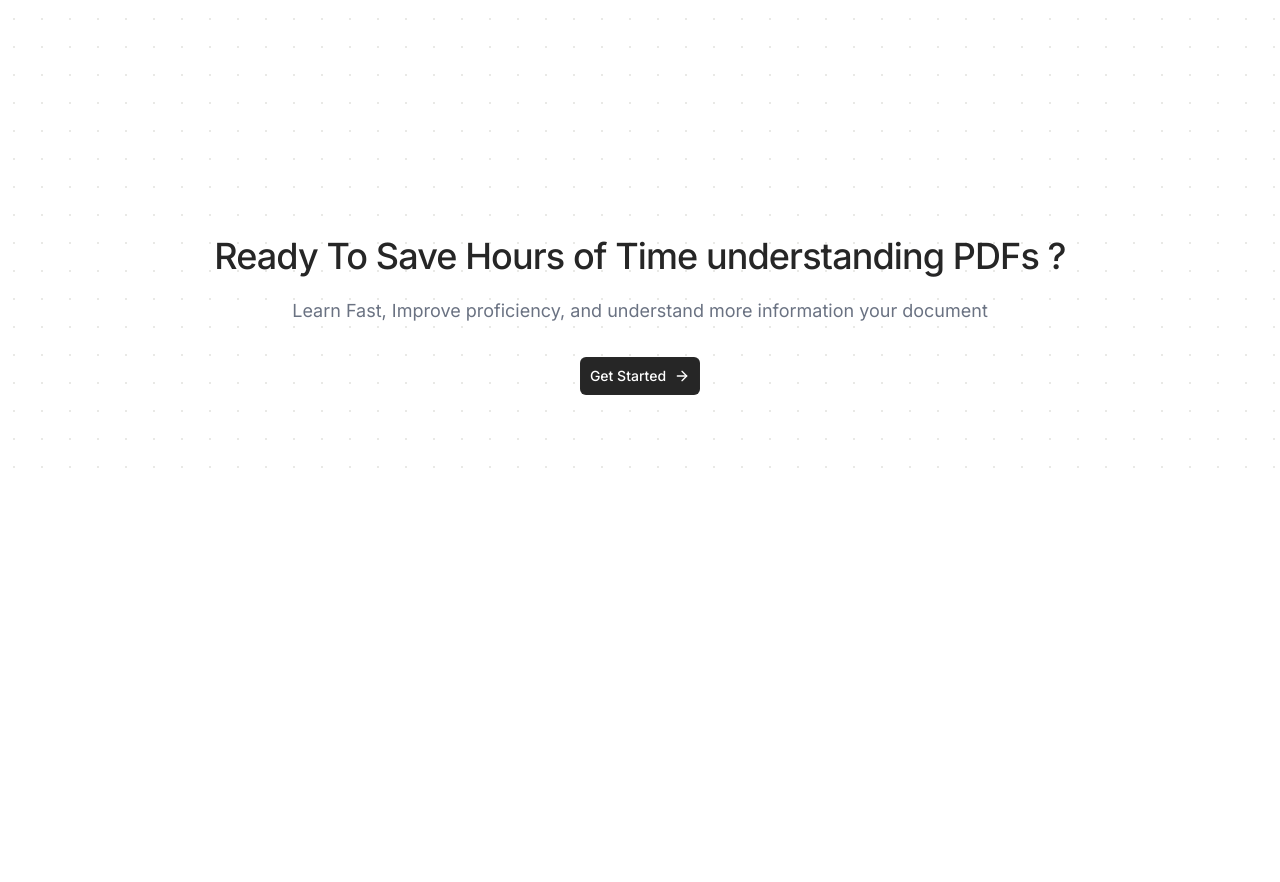
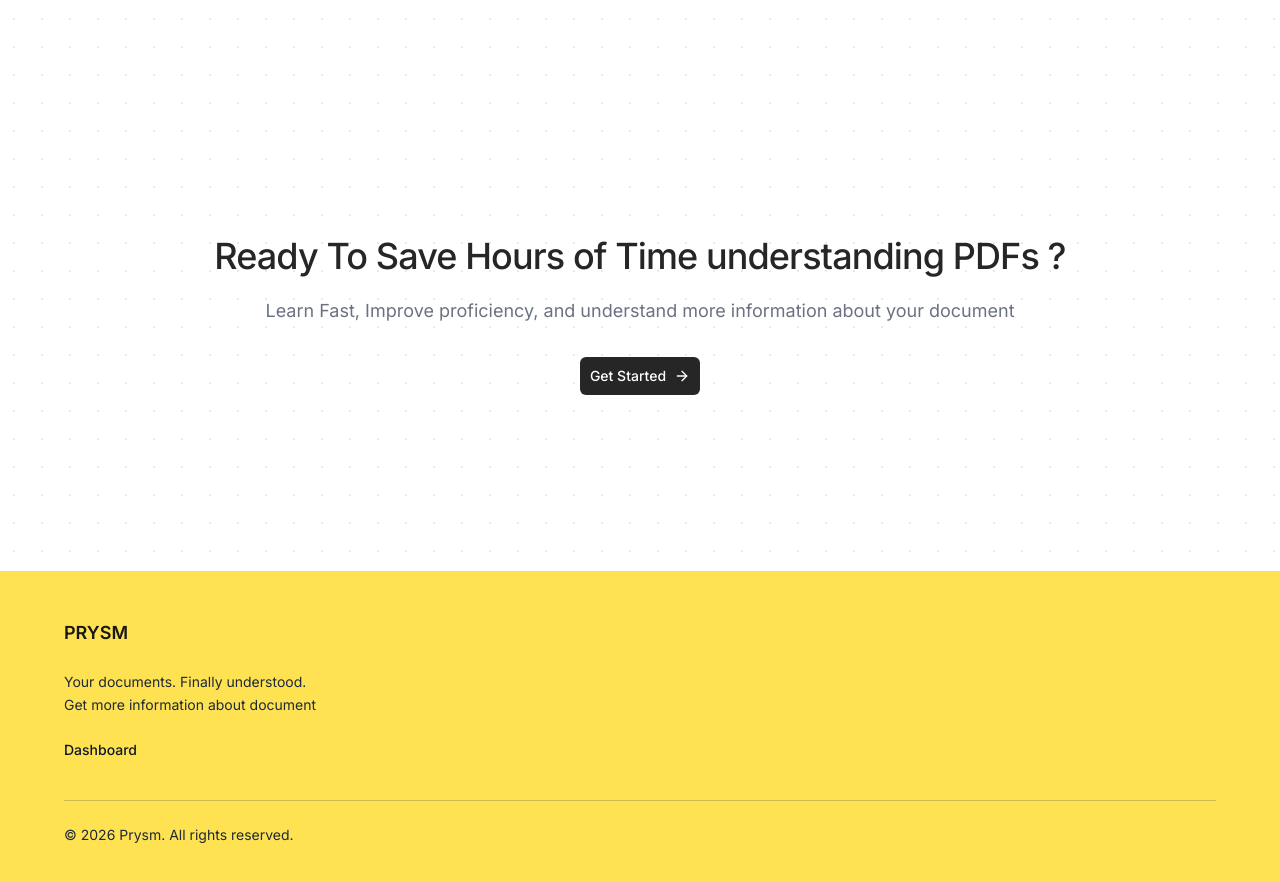
Before and after one commit to ShahuKor/PdfRaG, a Next.js app in the folder client/: page / in a window 1280 px wide. Shown: the part 2660-3542 px from the top of the page. Before the commit the page ends 3151 px from the top, so only its background shows below. Built offline with nearby package versions, Linux system fonts and the light colour scheme; no server answers.

Commit message:
Add Footer to and final landing page

```diff
--- a/client/app/page.tsx
+++ b/client/app/page.tsx
@@ -1,3 +1,4 @@
+import Footer from "@/components/common/Footer";
 import GetStarted from "@/components/common/GetStarted";
 import Hero from "@/components/common/Hero";
 import HowItWorks from "@/components/common/HowItWorks";
@@ -18,6 +19,7 @@ export default function Home() {
         <Hero />
         <HowItWorks />
         <GetStarted />
+        <Footer />
       </div>
     </div>
   );
--- /dev/null
+++ b/client/components/common/Footer.tsx
@@ -0,0 +1,48 @@
+export default function Footer() {
+  const navLinks = [
+    {
+      name: "Dashboard",
+      link: "/dashboard",
+    },
+  ];
+
+  return (
+    <footer className="bg-[#ffe252] w-full px-16 py-12">
+      <div className="flex items-start justify-between">
+        <div className="flex flex-col gap-6">
+          <div className="flex items-center gap-3">
+            <span className="text-neutral-900 font-semibold text-lg">
+              PRYSM
+            </span>
+          </div>
+
+          <p className="text-gray-800 text-sm leading-relaxed max-w-xs">
+            Your documents. Finally understood.
+            <br />
+            Get more information about document
+          </p>
+
+          <nav className="flex items-center gap-6">
+            {navLinks.map((link, index) => (
+              <a
+                key={index}
+                href={link.link}
+                className="text-gray-900 font-medium text-sm hover:text-gray-600 transition-colors"
+              >
+                {link.name}
+              </a>
+            ))}
+          </nav>
+        </div>
+      </div>
+
+      <div className="border-t border-gray-900/20 mt-10 mb-6" />
+
+      <div className="flex items-center justify-between">
+        <p className="text-gray-800 text-sm">
+          © 2026 Prysm. All rights reserved.
+        </p>
+      </div>
+    </footer>
+  );
+}
--- a/client/components/common/GetStarted.tsx
+++ b/client/components/common/GetStarted.tsx
@@ -3,13 +3,13 @@ import Link from "next/link";
 
 export default function GetStarted() {
   return (
-    <div className="flex flex-col items-center justify-center py-15 md:py-24 px-8 md:px-2 text-center">
+    <div className="flex flex-col items-center justify-center py-15 md:py-24 px-8 md:px-2 text-center md:mb-20">
       <h2 className=" font-sans font-medium mt-3 text-2xl md:text-4xl tracking-tight text-neutral-800">
         Ready To Save Hours of Time understanding PDFs ?
       </h2>
       <p className="mt-5 text-[12px] sm:text-md md:text-lg text-gray-500 leading-relaxed">
-        Learn Fast, Improve proficiency, and understand more information your
-        document
+        Learn Fast, Improve proficiency, and understand more information about
+        your document
       </p>
 
       <div className="mt-6 md:mt-8">
```
